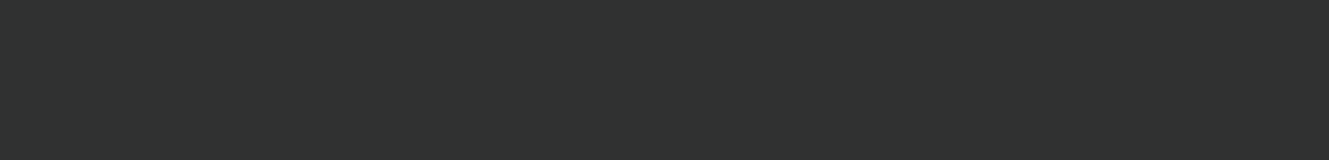
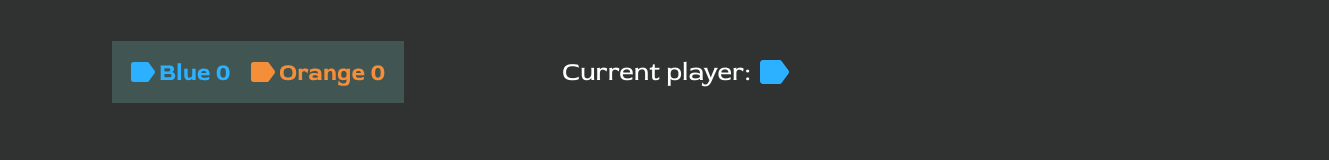
Before and after one commit to DaniGalvani/Memory, a website built with Vite: page playboard.html in a window 1280 px wide. Shown: the whole page, 1329 px wide, since content can reach past the window. Built offline with nearby package versions, Linux system fonts and the light colour scheme.

Commit message:
Refactor playboard layout and styles; add new SVG assets for player points
- Updated playboard HTML structure to improve semantics and styling.
- Enhanced player points display with new SVG icons for blue and orange players.
- Added new font styles and colors in SCSS for better visual consistency.
- Introduced new SVG icons for current player indication and player points.
- Adjusted SCSS for playboard layout, including header and player info styling.

```diff
--- a/playboard.html
+++ b/playboard.html
@@ -8,10 +8,13 @@
   <body>
     <main>
       <div class="playboard">
-        <header class="playboard-header">
+        <header class="playboard__header">
           <div class="player-info">
-            <div class="player-points" id="playerpoints"></div>
-            <div class="current-player" id="currentplayer"></div>
+            <div class="player-points" id="playerpoints">
+              <div><img src="./assets/img/blue.svg" alt="Player Points"><span class="points-blue" id="points">0</span></div>
+              <div><img src="./assets/img/orange.svg" alt="Player Points"><span class="points-orange" id="points">0</span></div>
+            </div>
+            <div class="current-player" id="currentplayer">Current player: <span id="player"><img src="./assets/icons/label.svg" alt="Current Player"></span></div>
           </div>
           <div class="game-exit"></div>
         </header>
--- a/src/styles/base/_colors.scss
+++ b/src/styles/base/_colors.scss
@@ -1,3 +1,7 @@
 $primary-color: #303131;
 $btn-start: #F0EA6E;
 $primary-color-hover: #ff3b2e;
+$secondary-color: #86E9D633;
+$text-color: #FFFFFF;
+$blue-color: #2BB1FF;
+$orange-color: #F58E39;
--- a/src/styles/base/_fonts.scss
+++ b/src/styles/base/_fonts.scss
@@ -1,18 +1,26 @@
 $font-size-xs: 20px;
 $font-size-sm: 24px;
+$font-size-md: 26px;
 $font-size-lg: 40px;
 $font-size-xl: 54px;
 
 @font-face {
   font-family: 'Almarai';
-  src: url('../fonts/Almarai/Almarai-Regular.ttf') format('truetype');
+  src: url('/fonts/Almarai/Almarai-Regular.ttf') format('truetype');
   font-weight: 400;
   font-style: normal;
 }
 
 @font-face {
   font-family: 'Red Rose';
-  src: url('../fonts/Red_Rose/static/RedRose-Bold.ttf') format('truetype');
+  src: url('/fonts/Red_Rose/static/RedRose-Bold.ttf') format('truetype');
   font-weight: 700;
   font-style: normal;
 }
+
+@font-face {
+  font-family: 'Red Rose Regular';
+  src: url('/fonts/Red_Rose/static/RedRose-Regular.ttf') format('truetype');
+  font-weight: 400;
+  font-style: normal;
+}
--- a/src/styles/pages/playboard.scss
+++ b/src/styles/pages/playboard.scss
@@ -11,19 +11,80 @@
 body {
   @include mixin.body-style();
   background-color: colors.$primary-color;
+  color: colors.$text-color;
+  min-height: 100vh;
 }
 
 .playboard {
   display: flex;
   flex-direction: column;
-  align-items: center;
-  justify-content: center;
   width: 1217px;
   height: 644px;
-}
+  margin-top: 41px;
+  margin-left: 112px;
+  margin-right: 111px;
 
-.playboard-header {
+  &__header {
     display: flex;
     justify-content: space-between;
     width: 100%;
+    min-height: 62px;
   }
+
+  .player-info {
+    display: flex;
+    align-items: center;
+    justify-content: flex-start;
+    width: 687px;
+  }
+
+  .player-points {
+    display: flex;
+    align-items: center;
+    justify-content: center;
+    min-width: 292px;
+    min-height: 62px;
+    background-color: colors.$secondary-color;
+
+    div {
+      display: flex;
+      align-items: center;
+      justify-content: center;
+      padding: 0 10px;
+
+      span {
+        margin-left: 5px;
+        font-family: 'Red Rose', sans-serif;
+        font-size: fonts.$font-size-sm;
+
+        &.points-blue {
+          color: colors.$blue-color;
+        }
+        &.points-orange {
+          color: colors.$orange-color;
+        }
+      }
+    }
+  }
+
+  .current-player {
+    display: flex;
+    align-items: center;
+    justify-content: flex-end;
+    font-family: 'Red Rose Regular', sans-serif;
+    font-size: fonts.$font-size-md;
+    width: 100%;
+
+     span {
+      display: flex;
+      align-items: center;
+      justify-content: center;
+      padding: 0 10px;
+
+      img {
+        width: 29px;
+        height: 24px;
+      }
+    }
+  }
+}
```
Also changed, not shown: assets/icons/label.svg (added), assets/img/blue.svg (added), assets/img/orange.svg (added). Lines whose indentation alone changed are shown as unchanged.
